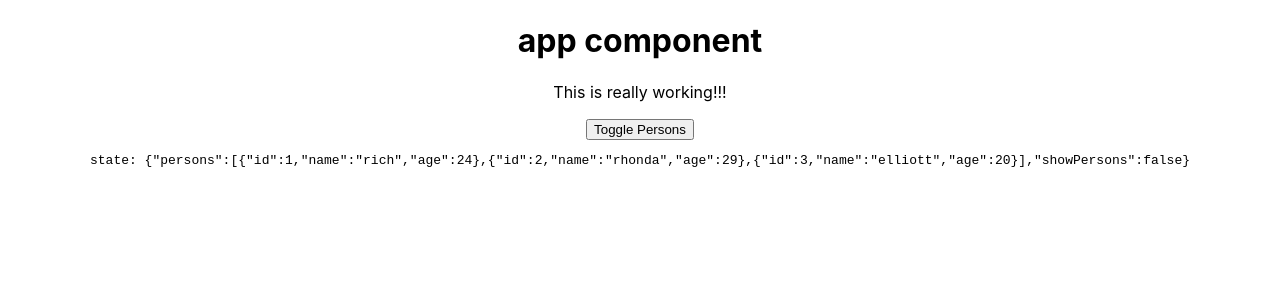
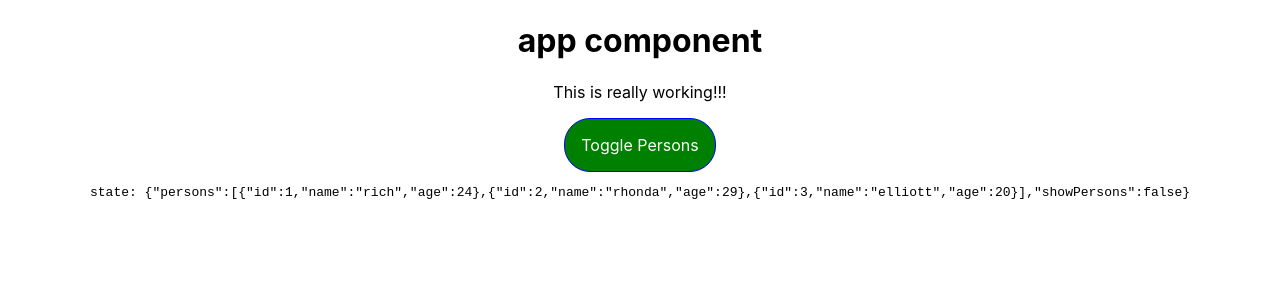
Before and after one commit to richard-buckingham/react-complete-guide, a React (Create React App) app: page / in a window 1280 px wide. Shown: the top 300 px of the page. Built offline with nearby package versions, Linux system fonts and the light colour scheme.

Commit message:
adding pseduo selectors

```diff
--- a/src/App.js
+++ b/src/App.js
@@ -59,6 +59,8 @@ class App extends Component {
   render() {
     // conditionally display persons
     let persons = null;
+    let btnClass = "";
+
     if (this.state.showPersons) {
       persons = (
         <div>
@@ -75,6 +77,9 @@ class App extends Component {
           })}
         </div>
       );
+
+      // make the burron red when people are display, bit random I kmow...
+      btnClass = styles.Red;
     }
 
     const classes = [];
@@ -90,7 +95,9 @@ class App extends Component {
         <h1>app component</h1>
         <p className={classes.join(" ")}>This is really working!!!</p>
 
-        <button onClick={this.togglePersonHandler}>Toggle Persons</button>
+        <button className={btnClass} onClick={this.togglePersonHandler}>
+          Toggle Persons
+        </button>
         {persons}
 
         <pre>state: {JSON.stringify(this.state)}</pre>
--- a/src/App.module.css
+++ b/src/App.module.css
@@ -11,10 +11,26 @@
 }
 
 .App button {
-  background-color: "green";
-  color: "white";
-  font: "inherit";
-  border: "1px solid blue";
-  padding: "8px";
-  cursor: "pointer";
+  border: 1px solid blue;
+  padding: 16px;
+  background-color: green;
+  font: inherit;
+  color: white;
+  cursor: pointer;
+  border-radius: 26px;
 }
+
+.App button:hover {
+  background-color: lightgreen;
+  color: black;
+}
+
+/* style any button that has the red class */
+.App button.Red {
+  background-color: red;
+}
+
+.App button.Red:hover {
+  background-color: salmon;
+  color: black;
+}
```
